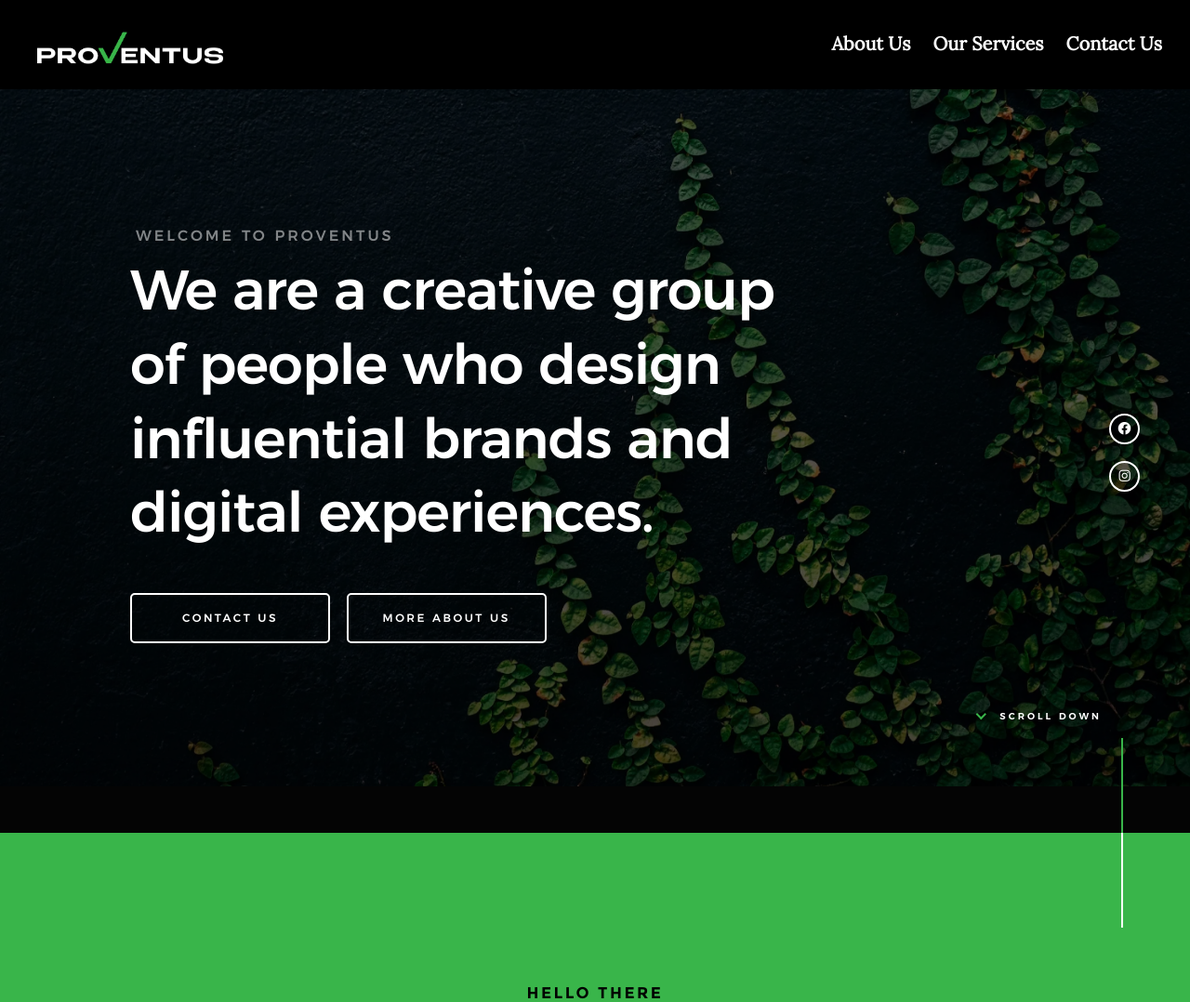
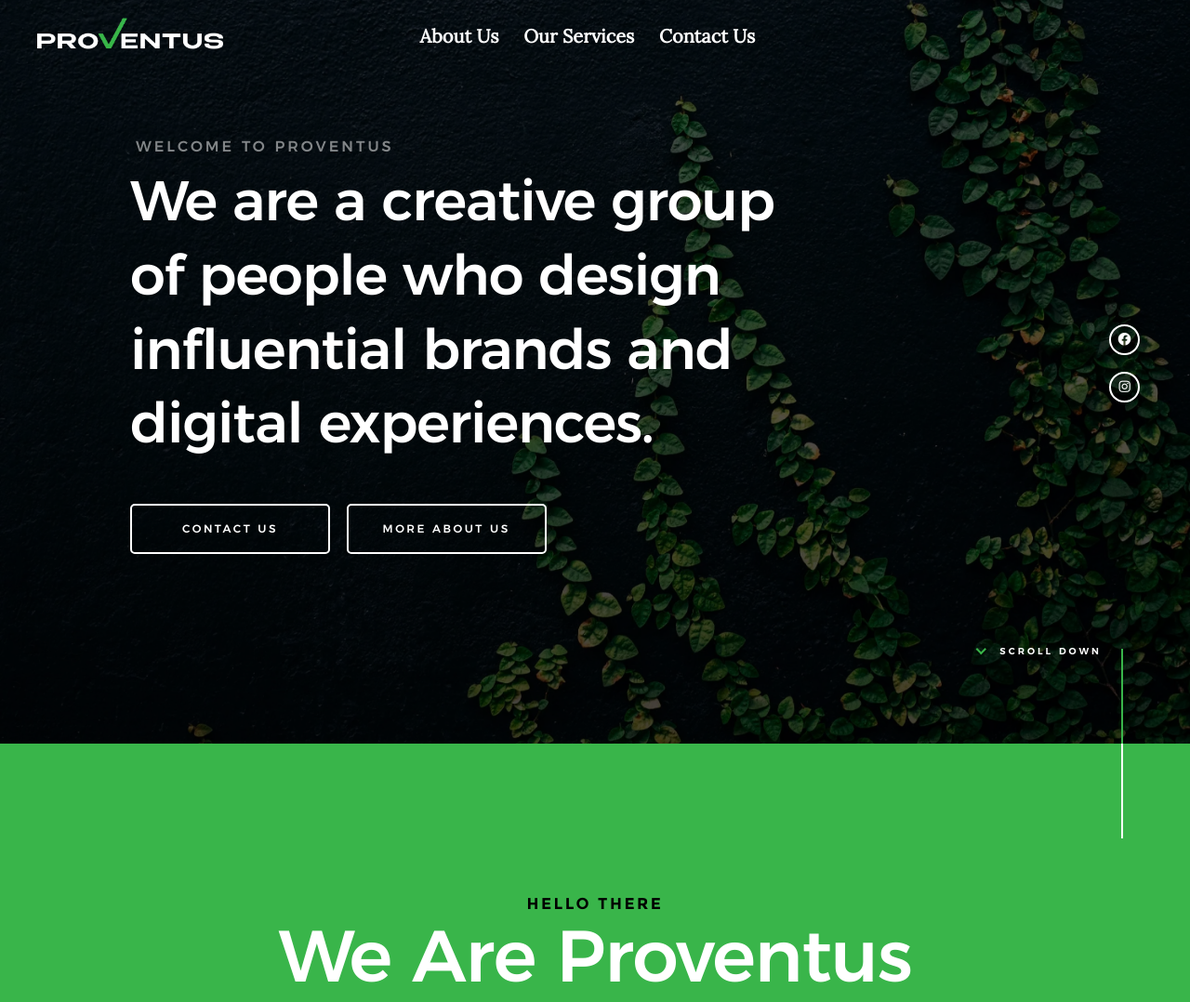
Before and after one commit to mostafanawam/proventus, a Django app: page / in a window 1280 px wide. Shown: the top 1078 px of the page at 93% size. Run offline with Django 3.2, Linux system fonts and the light colour scheme; data comes from the database, SQL or seed files in the repository; some web fonts are replaced.

Commit message:
navbar update

```diff
--- a/proventus/assets/css/main.css
+++ b/proventus/assets/css/main.css
@@ -93,14 +93,13 @@ body {
 /* Reset some default styling */
 
 /* Navbar styling */
-/* Navbar styling */
 .navbar {
+    position: absolute;
+    top: 0;
+    left: 0;
     width: 100%;
-    height: 96px;
-    background-color: black;
-    color: #fff;
-    padding: 10px 0;
-    position: relative; /* Add position relative */
+    box-sizing: border-box;
+    padding: 15px;
 
   }
 
@@ -108,7 +107,7 @@ body {
     max-width: 1200px;
     margin: 0 auto;
     display: flex;
-    justify-content: space-between;
+    justify-content: center;
     align-items: center;
   }
 
@@ -116,24 +115,24 @@ body {
 
   .nav {
     list-style: none;
-    display: flex;
-    justify-content: center; /* Center the navigation links */
-    position: absolute; /* Position navigation links */
-    right: 10px; /* Adjust as needed */
-    top: 50%; /* Center vertically */
-    transform: translateY(-50%); /* Center vertically */
+    margin : 0;
+    padding: 0;
+    z-index: 505;
+
   }
 
   .nav li {
+    display: inline-block;
     margin-right: 20px;
+    margin-top: 15px;
+  }
+
+  .nav a {
+    text-align: center;
+    color: white;
+    text-decoration: none;
+    font-weight: bold;
     font-size: 20px;
-    font-weight: bold;
-  }
-
-  .nav a {
-    text-decoration: none;
-    color: #fff;
-    position: relative; /* Add position relative to create space for the underline */
   }
 
   /* .nav a::after {
@@ -1970,7 +1969,7 @@ button::-moz-focus-inner, input::-moz-focus-inner {
 .home-content__scroll {
     position: absolute;
     right: 9.5rem;
-    bottom: 11rem;
+    bottom: 8.4rem;
 }
 
 .home-content__scroll a {
@@ -1986,8 +1985,8 @@ button::-moz-focus-inner, input::-moz-focus-inner {
 }
 
 .home-content__scroll a::before {
-    border-bottom: 2px solid var(--main);
-    border-right: 2px solid var(--main);
+    border-bottom: 2px solid #39b54a;
+    border-right: 2px solid #39b54a;
     content: '';
     display: block;
     height: 8px;
@@ -2006,6 +2005,7 @@ button::-moz-focus-inner, input::-moz-focus-inner {
     -webkit-transition: all 0.15s ease-in-out;
     transition: all 0.15s ease-in-out;
 }
+
 
 .home-content__line {
     display: block;
@@ -2241,7 +2241,6 @@ html.no-csstransitions .home-content__main {
     }
     .home-content__scroll {
         right: 7.5rem;
-        bottom: 11rem;
     }
     .home-content__line {
         right: 5.5rem;
@@ -2266,7 +2265,7 @@ html.no-csstransitions .home-content__main {
         display: none;
     }
     .home-content__scroll {
-        bottom: 11rem;
+        bottom: 5.4rem;
     }
     .home-content__line {
         height: 7.2rem;
```
Also changed, not shown: proventus/main/templates/index.html (+20 -16 lines).
